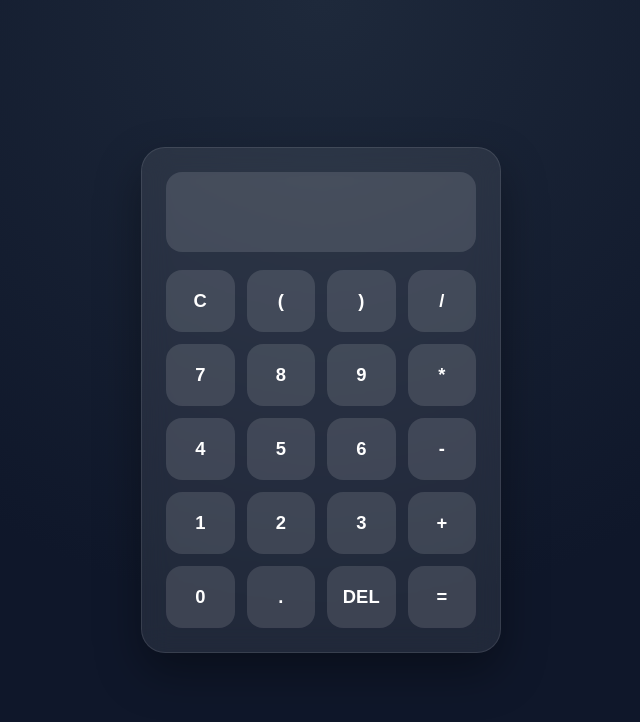
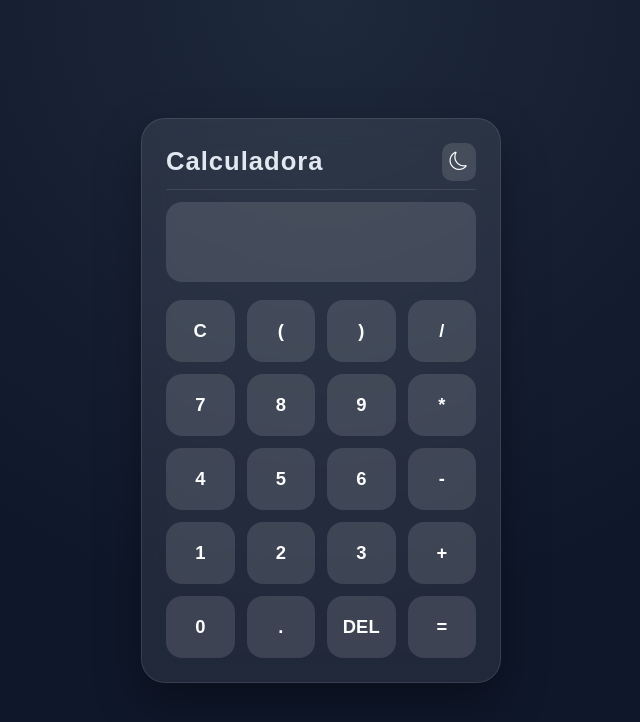
Before and after one commit to AndersonLuiz139/Calculadora, a plain HTML site: page index.html in a window 1280 px wide. Shown: the whole page, without its empty margins (319-959 px from the left). Drawn offline with nearby package versions, Linux system fonts and the light colour scheme.

Commit message:
feat: adiciona top-bar com titulo e botao de tema

```diff
--- a/assets/css/style.css
+++ b/assets/css/style.css
@@ -31,6 +31,32 @@ body.light {
   --button-hover: #cbd5e1;
 }
 
+.top-bar {
+  display: flex;
+  justify-content: space-between;
+  align-items: center;
+  margin-bottom: 10px;
+  border-bottom: 1px solid rgba(255,255,255,0.1);
+  padding-bottom: 8px;
+  margin-bottom: 12px;
+}
+
+.top-bar span {
+  font-size: 1.6rem;
+  font-weight: bold;
+  letter-spacing: 1px;
+  color: #e2e8f0;
+}
+
+.theme-toggle {
+  height: auto;
+  padding: 8px;
+  border-radius: 10px;
+  display: flex;
+  align-items: center;
+  justify-content: center;
+}
+
 .calculator {
   width: 100%;
   max-width: 360px;
@@ -40,6 +66,7 @@ body.light {
   padding: 24px;
   border-radius: 24px;
   box-shadow: 0 20px 45px rgba(0, 0, 0, 0.35);
+  position: relative;
 }
 
 .display {
--- a/index.html
+++ b/index.html
@@ -5,9 +5,16 @@
   <meta name="viewport" content="width=device-width, initial-scale=1.0">
   <title>Calculadora</title>
   <link rel="stylesheet" href="assets/css/style.css">
+  <link href="https://cdn.jsdelivr.net/npm/bootstrap-icons@1.11.3/font/bootstrap-icons.css" rel="stylesheet">
 </head>
 <body>
   <div class="calculator">
+    <div class="top-bar">
+    <span>Calculadora</span>
+    <button class="theme-toggle">
+      <i class="bi bi-moon"></i>
+    </button>
+  </div>
     <input type="text" class="display" readonly>
 
     <div class="buttons">
```
